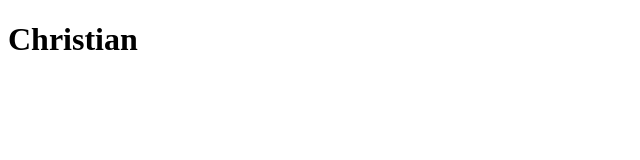
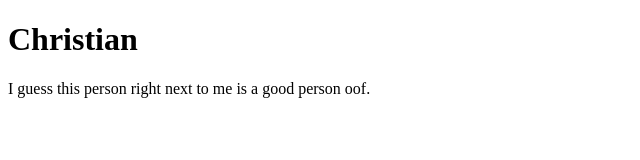
Before and after one commit to simonherr001/practice-assignment, a plain HTML site: page index.html in a window 1280 px wide. Shown: the whole page, without its empty margins (0-640 px from the left). Drawn offline with Linux system fonts and the light colour scheme.

Commit message:
added a compliment

```diff
--- a/index.html
+++ b/index.html
@@ -8,5 +8,6 @@
 </head>
 <body>
     <h1>Christian</h1>
+    <p>I guess this person right next to me is a good person oof.</p>
 </body>
 </html>
```
